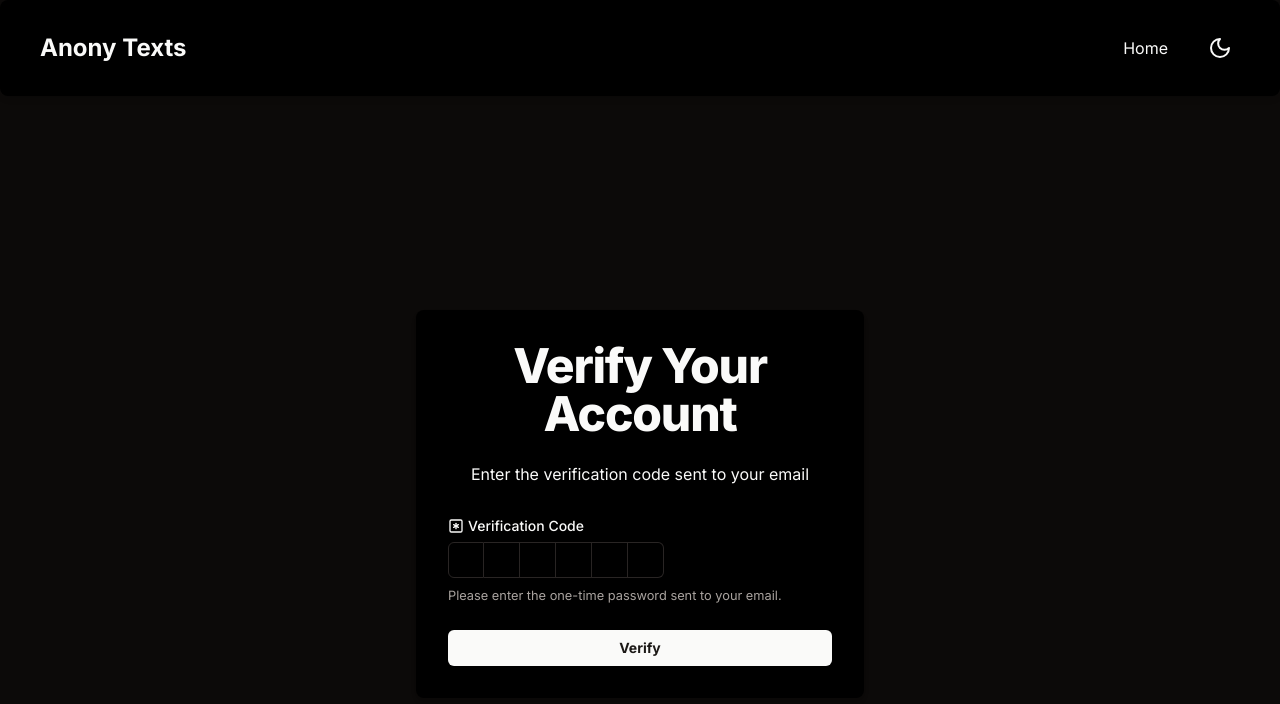
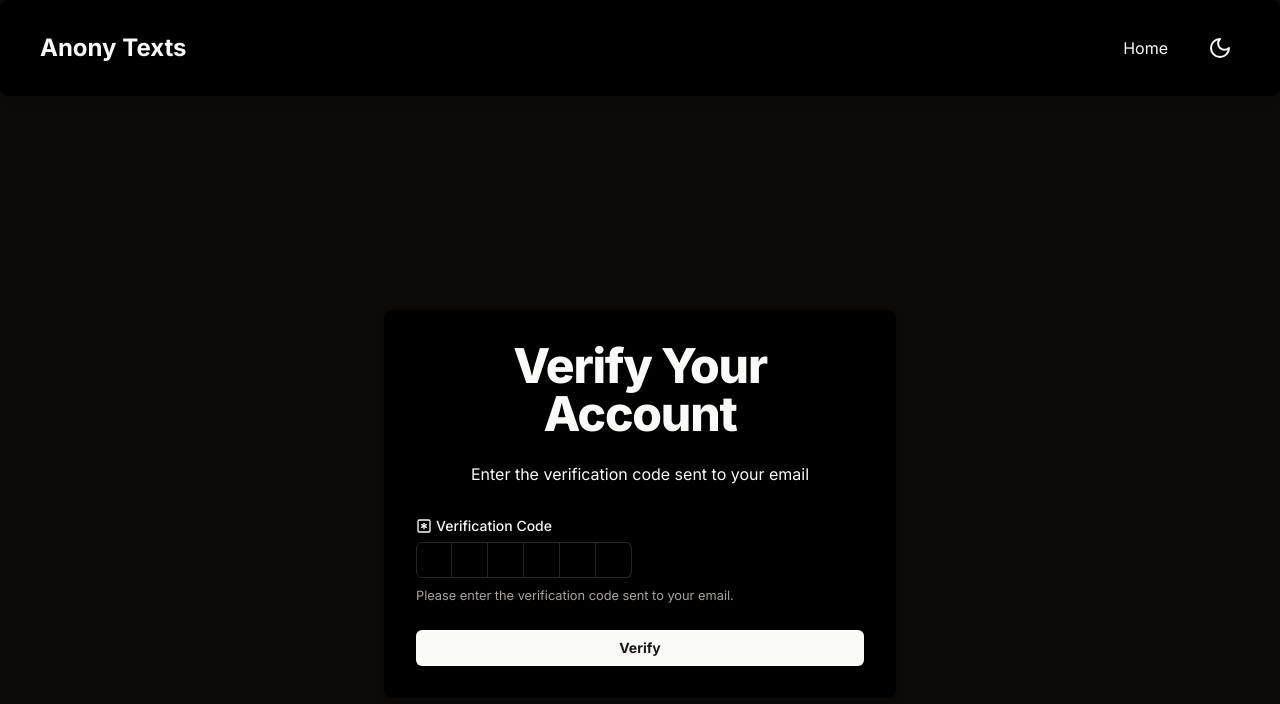
Before and after one commit to sumitcoder01/anony-texts, a Next.js app: page /verify-user/1 in a window 1280 px wide. Shown: the top 704 px of the page. Built offline with nearby package versions, Linux system fonts and the light colour scheme.

Commit message:
update verify user styles

```diff
--- a/src/app/(auth)/verify-user/[username]/page.tsx
+++ b/src/app/(auth)/verify-user/[username]/page.tsx
@@ -74,7 +74,7 @@ const VerifyUser = ({ params }: VerifyUserProps) => {
 
   return (
     <div className="flex justify-center items-center min-h-screen">
-      <div className="w-full max-w-md p-8 space-y-8 bg-white dark:bg-black rounded-lg shadow-md">
+      <div className="w-full max-w-lg p-8 space-y-8 bg-white dark:bg-black rounded-lg shadow-md">
         <div className="text-center">
           <h1 className="text-4xl font-extrabold tracking-tight lg:text-5xl mb-6">
             Verify Your Account
@@ -102,7 +102,7 @@ const VerifyUser = ({ params }: VerifyUserProps) => {
                     </InputOTP>
                   </FormControl>
                   <FormDescription>
-                    Please enter the one-time password sent to your email.
+                    Please enter the verification code sent to your email.
                   </FormDescription>
                   <FormMessage />
                 </FormItem>
--- a/tailwind.config.ts
+++ b/tailwind.config.ts
@@ -68,10 +68,15 @@ const config = {
           from: { height: "var(--radix-accordion-content-height)" },
           to: { height: "0" },
         },
+        "caret-blink": {
+          "0%,70%,100%": { opacity: "1" },
+          "20%,50%": { opacity: "0" },
+        },
       },
       animation: {
         "accordion-down": "accordion-down 0.2s ease-out",
         "accordion-up": "accordion-up 0.2s ease-out",
+        "caret-blink": "caret-blink 1.25s ease-out infinite",
       },
       fontFamily: {
         sans: ["var(--font-sans)", ...fontFamily.sans],
```
